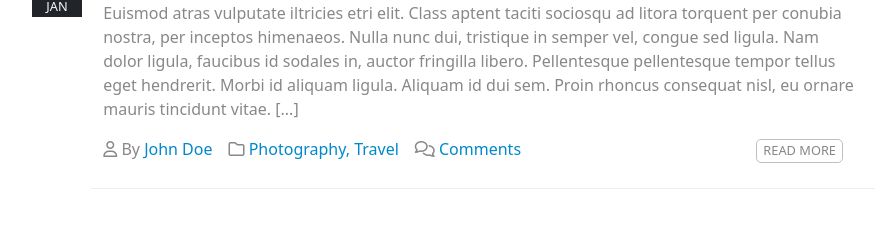
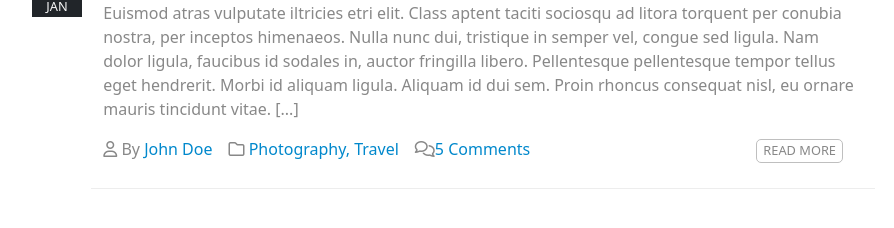
Before and after one commit to giorgia-rondinelli/proj-html-vuejs, a Vue app: page / in a window 1280 px wide. Shown: the part 2589-2817 px from the top of the page, without its empty margins (50-944 px from the left). Built offline with nearby package versions, Linux system fonts and the light colour scheme.

Commit message:
[add] section tweet

```diff
--- a/src/components/Main.vue
+++ b/src/components/Main.vue
@@ -6,6 +6,7 @@ import Card from './partials/Card.vue'
 import Post from './partials/Post.vue'
 import SideCard from './partials/SideCard.vue'
 import Article from './partials/Article.vue'
+import Tweet from './partials/Tweet.vue'
 
 
 
@@ -17,7 +18,8 @@ export default {
     SideCard,
     Author,
     Badge,
-    Article
+    Article,
+    Tweet
   },
   data(){
     return{
@@ -110,6 +112,16 @@ export default {
       :badge="article.badge"
       />
       </div>
+      <div class="col-3">
+        <div class="title pb-2  pt-5">latest from twitter</div>
+        <Tweet  v-for="tweet in store.tweets" :key="tweet"
+        :text="tweet.text"
+        :time="tweet.time"
+        :date="tweet.date"/>
+        <div class="title pb-2  pt-5">photos from instagram</div>
+
+      </div>
+
       </div>
     </div>
   </section>
@@ -137,6 +149,11 @@ export default {
   }
 
 }
+.title{
+  text-transform: uppercase;
+  font-weight: 700;
+  font-size: .8rem;
+}
 
 
 
--- a/src/components/data/store.js
+++ b/src/components/data/store.js
@@ -149,7 +149,7 @@ export const store = reactive({
         month:'jan'
       },
       badge: 'Photography, Travel',
-      Comment:12
+      comment:5
 
 
 
@@ -164,7 +164,7 @@ export const store = reactive({
         month:'jan'
       },
       badge: 'Sports, Business',
-      Comment:12
+      comment:21
 
 
 
@@ -179,11 +179,25 @@ export const store = reactive({
         month:'jan'
       },
       badge: 'Lifestyle, Travel',
-      Comment:12
+      comment:10
 
 
 
     },
+  ],
+  tweets:[
+    {
+      text:'If you have any suggestions for the nextupdates, let us know.',
+      time:'01:05 PM',
+      date:'Sep 18th'
+
+    },
+    {
+      text:'We have just updated Porto Admin. Check the changelog for more information.',
+      time:'10:08 AM',
+      date:'Sep 15th'
+
+    }
   ]
 
 
--- /dev/null
+++ b/src/components/partials/Tweet.vue
@@ -0,0 +1,55 @@
+<script >
+import {store} from '../data/store'
+export default {
+ props:{
+  text:String,
+  time:String,
+  date:String
+
+
+
+
+ },
+
+
+  data(){
+    store
+  }
+}
+</script>
+
+<template>
+  <div class="row pb-3">
+    <div class="col-1"><i class="fa-brands fa-twitter"></i></div>
+    <div class="col-11">
+      <div class="text">{{ text }}</div>
+      <div class="info">{{ time }} {{ date }}</div>
+    </div>
+  </div>
+
+
+
+
+
+
+
+</template>
+
+<style lang="scss" scoped>
+@use '../../assets/scss/main.scss' as*;
+
+.text{
+  color: $t-2;
+  font-size: .8rem;
+}
+.info{
+  font-size: .8rem;
+  color: $blue;
+
+
+}
+
+
+
+
+</style>
```
